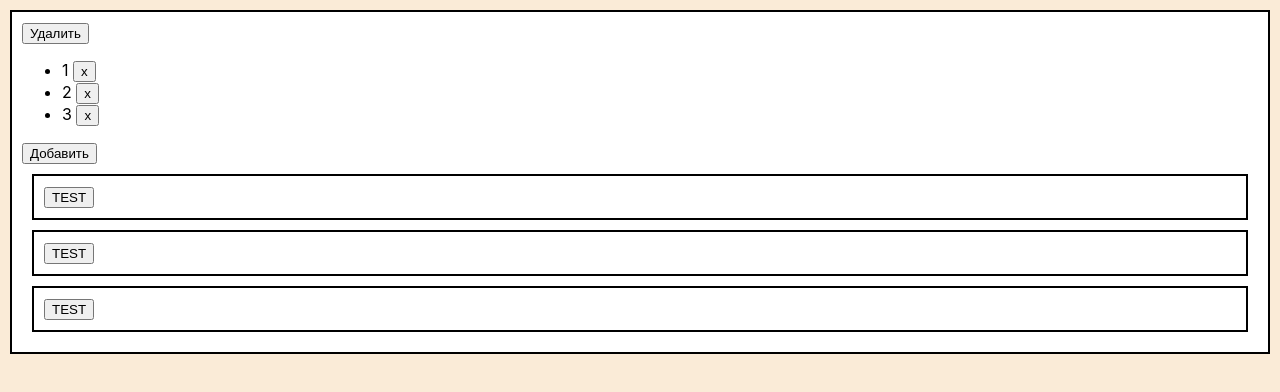
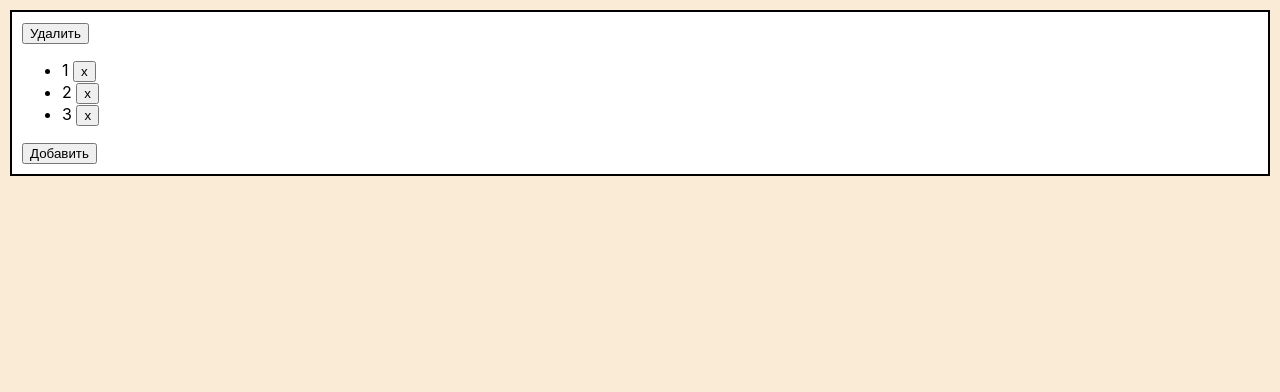
Before and after one commit to AL72RU/StudyTest, a React (Create React App) app: page / in a window 1280 px wide. Shown: the top 392 px of the page. Built offline with nearby package versions, Linux system fonts and the light colour scheme.

Commit message:
delete dranch

```diff
--- a/src/App.js
+++ b/src/App.js
@@ -28,9 +28,6 @@ function App() {
         ))}
       </ul>
       <button onClick={add}>Добавить</button>
-      <Test />
-      <Test />
-      <Test />
     </div>
   );
 };
--- a/src/folder/Test.js
+++ /dev/null
@@ -1,7 +0,0 @@
-export default function Test() {
-  return (
-    <div>
-      <button>TEST</button>
-    </div>
-  );
-}
```
